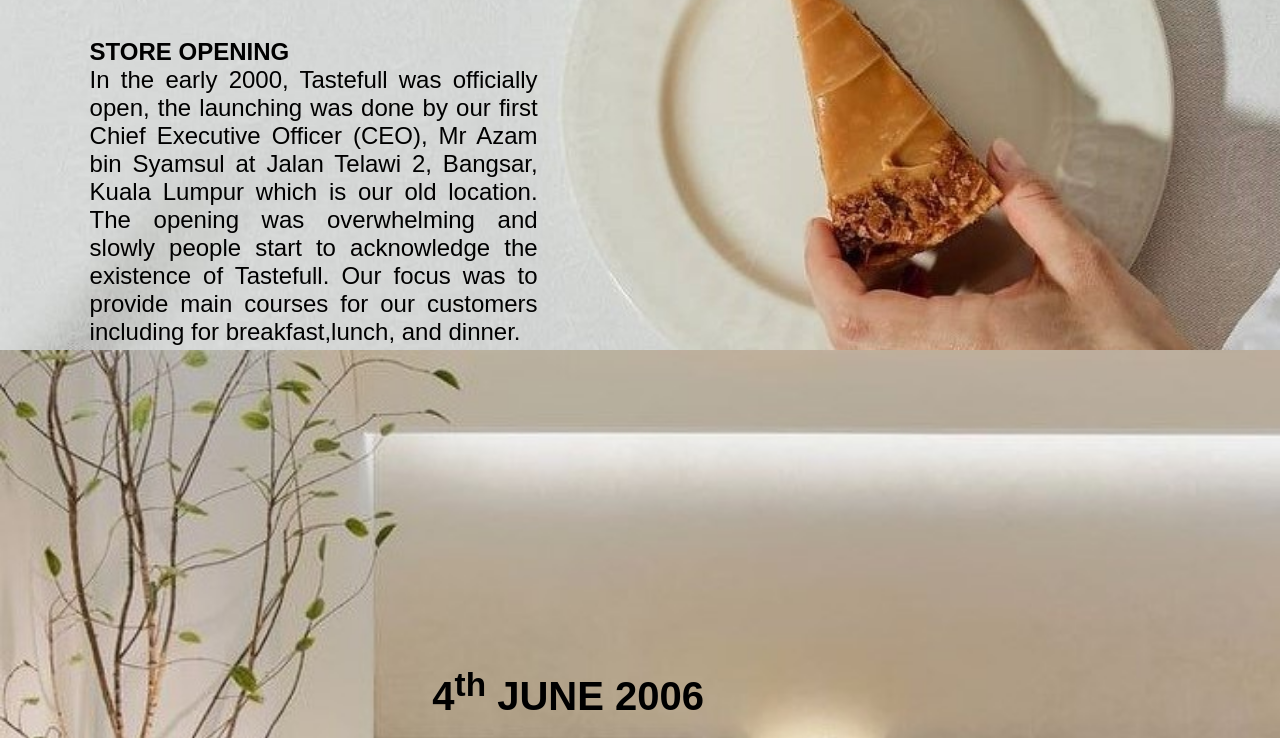
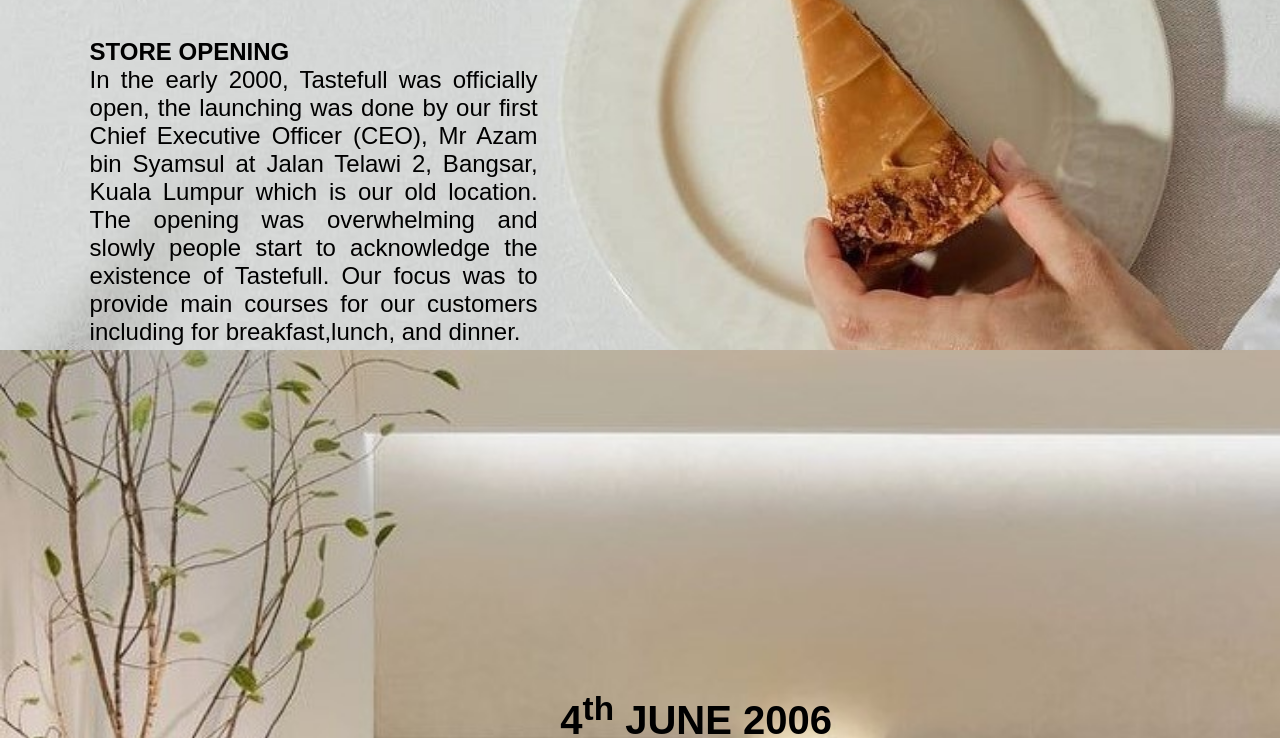
Before and after one commit to jesmira/OFFICIALPICKNMIXX, a plain HTML site: page history.html in a window 1280 px wide. Shown: the part 214-952 px from the top of the page. Drawn offline with Linux system fonts and the light colour scheme.

Commit message:
Update styleabout.css

```diff
--- a/asset/css/styleabout.css
+++ b/asset/css/styleabout.css
@@ -432,8 +432,8 @@
 
 .top-right-two {
   position: absolute;
-  top: 110%;
-  right: 45%;
+  top: 113%;
+  right: 35%;
   font-size: 250%;
 color:black;
 }
```
